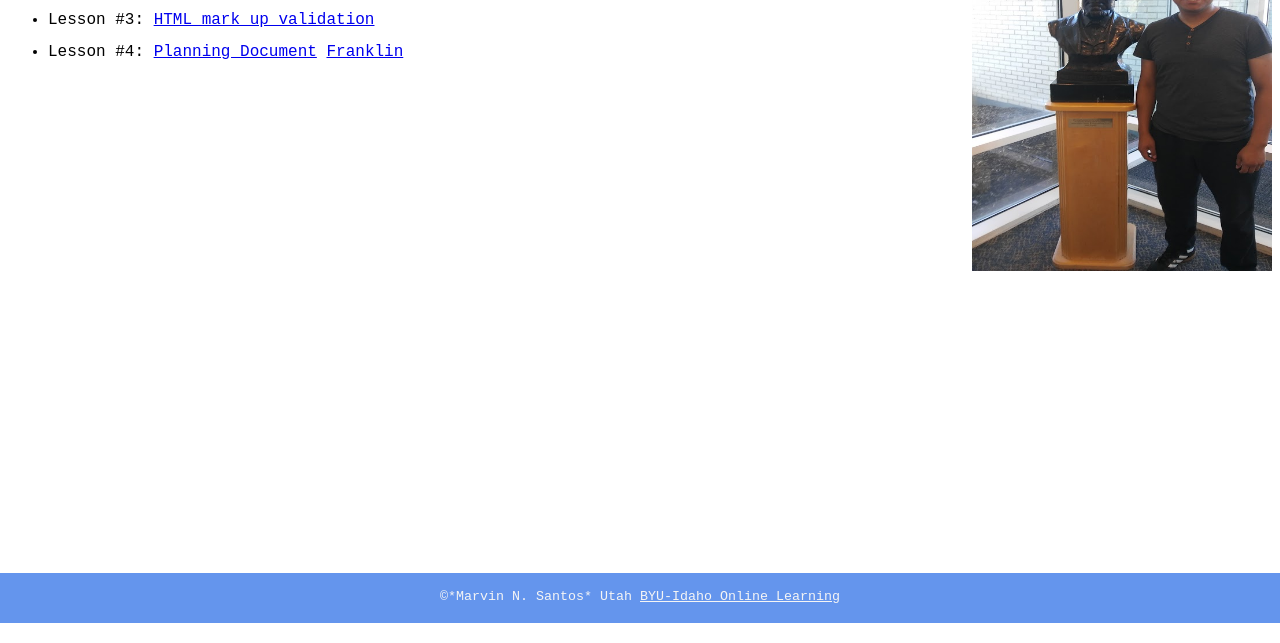
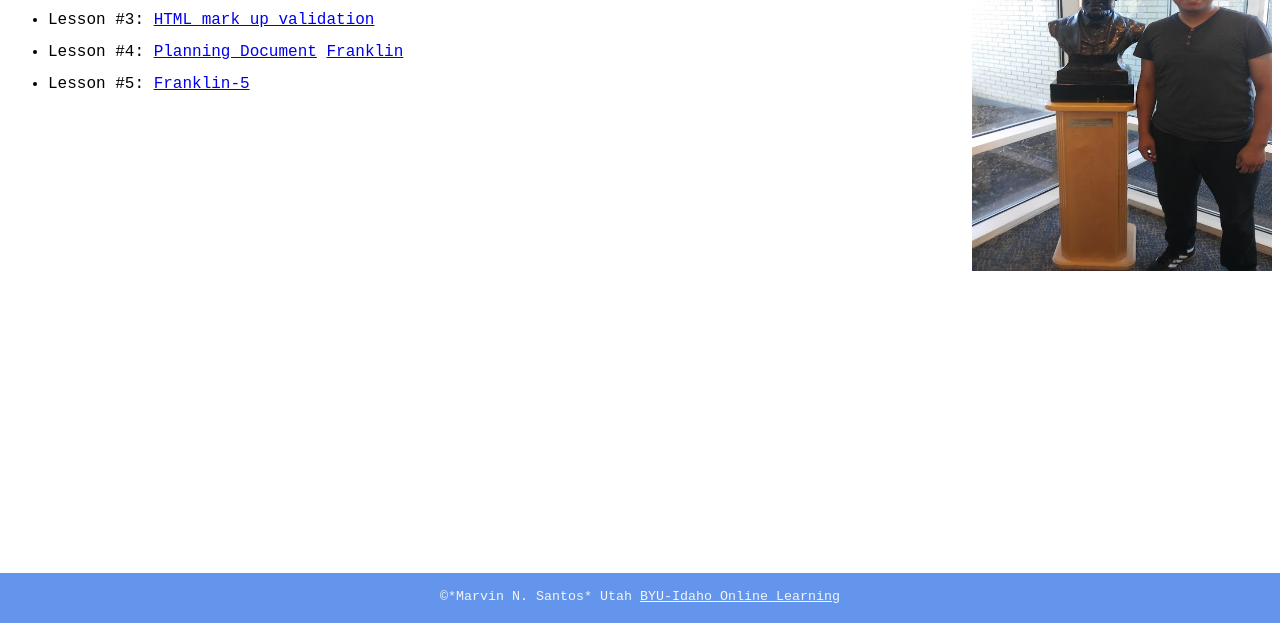
Before and after one commit to santo28/santo28.github.io, a plain HTML site: page CIT230/index.html in a window 1280 px wide. Shown: the part 157-800 px from the top of the page. Drawn offline with Linux system fonts and the light colour scheme.

Commit message:
franklin

```diff
--- a/CIT230/index.html
+++ b/CIT230/index.html
@@ -22,6 +22,7 @@
         <li>Lesson #3: <a href="assignments/lesson3/fixedhtml.html">HTML mark up validation</a></li>
         <li>Lesson #4: <a href="assignments/lesson4/planningdocument.pdf">Planning Document</a>
                         <a href="assignments/lesson4/franklin-4.html">Franklin</a></li>
+        <li>Lesson #5: <a href="assignments/lesson5/frankiln-5.html">Franklin-5</a></li>
     </ul>
     </main>
     <footer>
```
